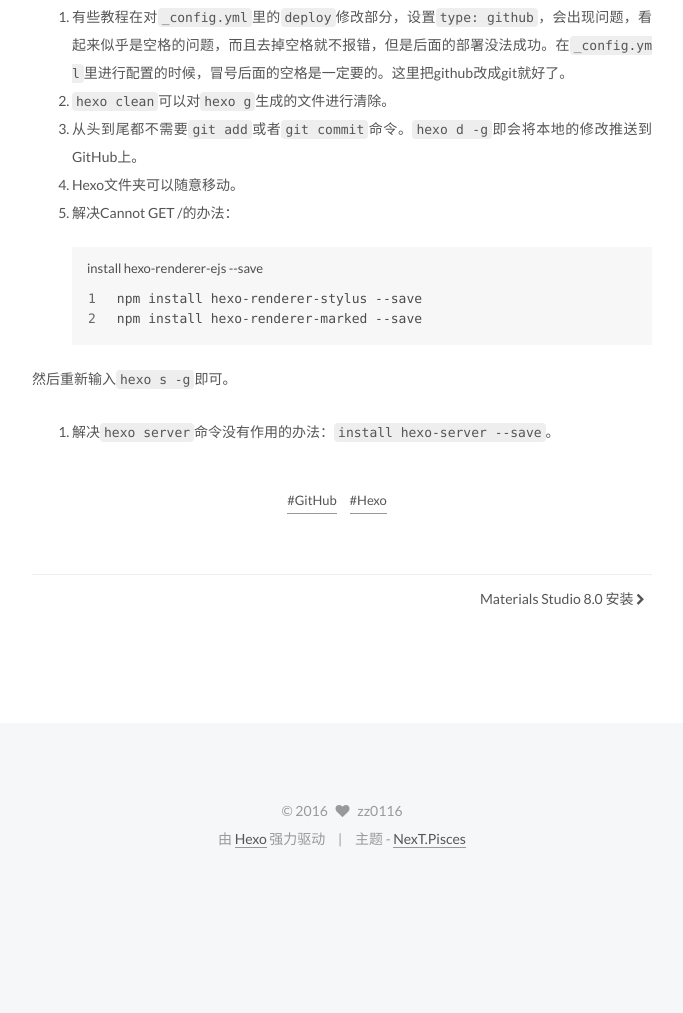
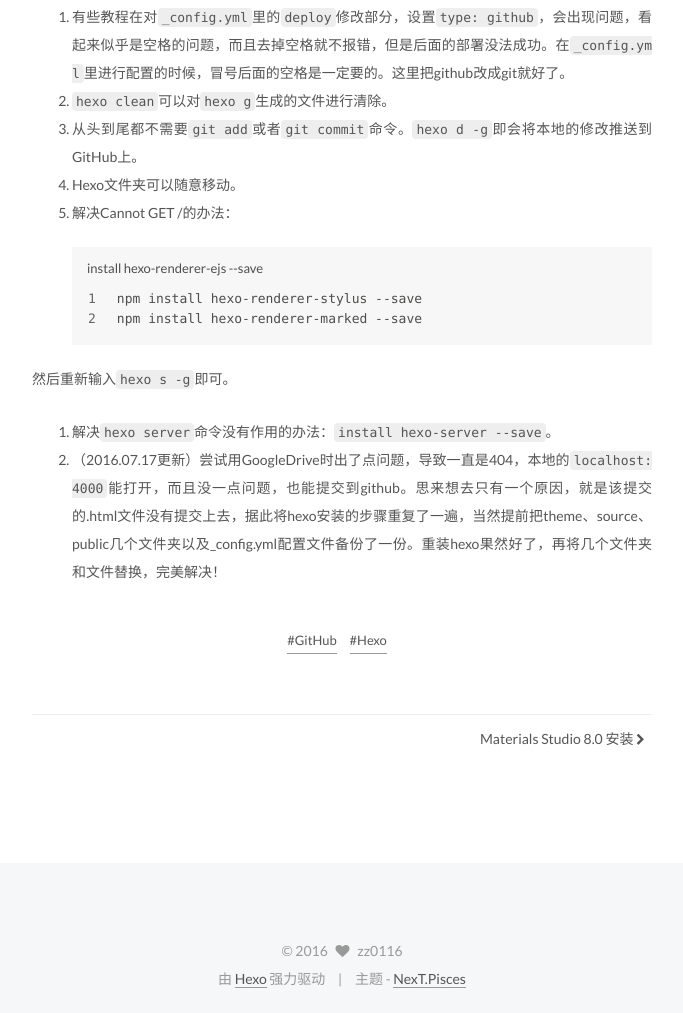
Before and after one commit to zz0116/zz0116.github.io, a plain HTML site: page 2016/07/06/GitHub+Hexo博客搭建/index.html in a window 1280 px wide. Shown: the part 3018-4031 px from the top of the page, without its empty margins (428-1111 px from the left). Before the commit the page ends 3891 px from the top, so only its background shows below. Drawn offline with Linux system fonts and the light colour scheme; a script that the page names is missing.

Commit message:
Site updated: 2016-07-17 18:36:53

```diff
--- a/2016/07/06/GitHub+Hexo博客搭建/index.html
+++ b/2016/07/06/GitHub+Hexo博客搭建/index.html
@@ -95,7 +95,7 @@
 <meta property="og:image" content="http://o9y0zu7ak.bkt.clouddn.com/blog/deploy.png">
 <meta property="og:image" content="http://o9y0zu7ak.bkt.clouddn.com/blog/%E5%91%BD%E4%BB%A4.png">
 <meta property="og:image" content="http://o9y0zu7ak.bkt.clouddn.com/blog/ssh.png">
-<meta property="og:updated_time" content="2016-07-15T16:11:50.610Z">
+<meta property="og:updated_time" content="2016-07-17T10:36:24.303Z">
 <meta name="twitter:card" content="summary">
 <meta name="twitter:title" content="GitHub+Hexo博客搭建">
 <meta name="twitter:description" content="有幸在知乎知道了GitHub，然后逐渐尝试使用GitHub。查资料的时候偶尔看到说可以利用GitHub搭建个人博客，感觉很高大上的东西。昨天搜了一些教程，照着把博客搭出来了，比想象中的简单，但是也遇到了一些问题，在此记录下来。我用的Windows7，其他系统安装的情况可能会有所不同。">
@@ -368,6 +368,7 @@
 <p>然后重新输入<code>hexo s -g</code>即可。</p>
 <ol>
 <li>解决<code>hexo server</code>命令没有作用的办法：<code>install hexo-server --save</code>。</li>
+<li>（2016.07.17更新）尝试用GoogleDrive时出了点问题，导致一直是404，本地的<code>localhost:4000</code>能打开，而且没一点问题，也能提交到github。思来想去只有一个原因，就是该提交的.html文件没有提交上去，据此将hexo安装的步骤重复了一遍，当然提前把theme、source、public几个文件夹以及_config.yml配置文件备份了一份。重装hexo果然好了，再将几个文件夹和文件替换，完美解决！</li>
 </ol>
 
 
```
